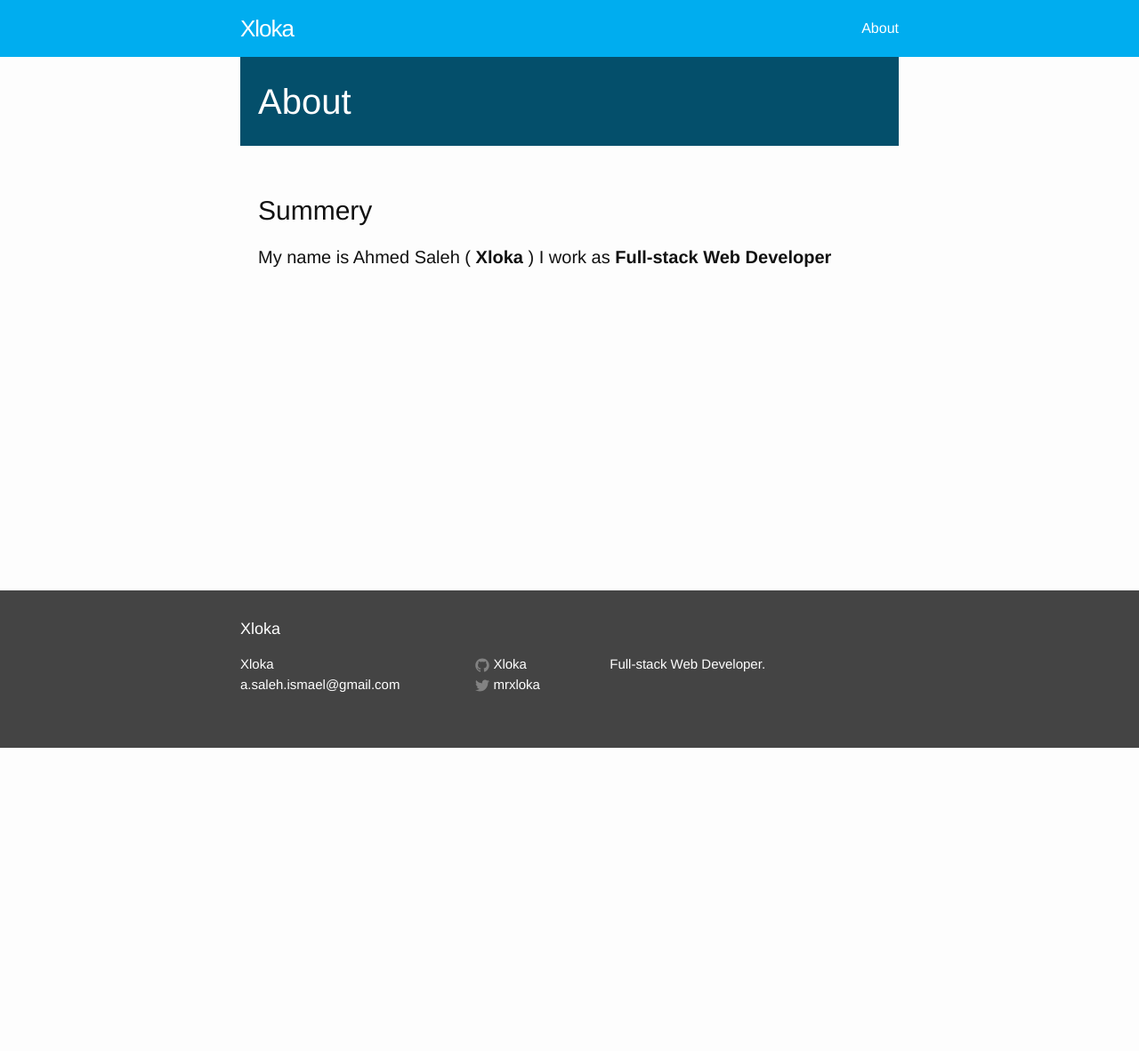
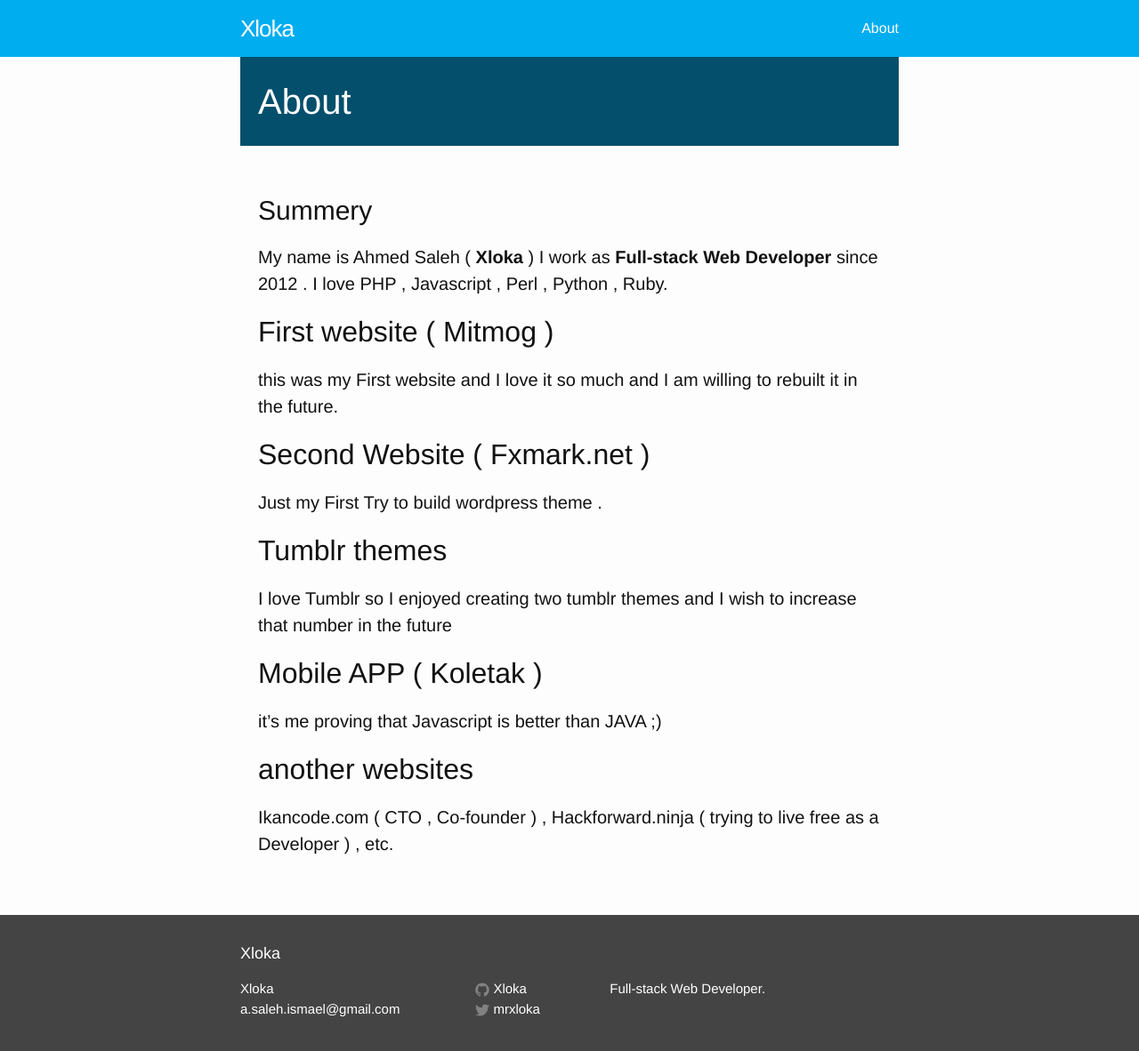
Before and after one commit to Xloka/xloka.github.io, a Jekyll site: the page built from about.md, in a window 1280 px wide and 1206 px high. Shown: the top 1182 px of the window at 89% size. Built offline with Jekyll 4.4.1, drawn with Linux system fonts in a browser that asks for light colours.

Commit message:
final about

```diff
--- a/about.md
+++ b/about.md
@@ -5,4 +5,20 @@
 ---
 #Summery
 
-My name is Ahmed Saleh ( **Xloka** ) I work as **Full-stack Web Developer**
+My name is Ahmed Saleh ( **Xloka** ) I work as **Full-stack Web Developer** since 2012 .
+I love PHP , Javascript , Perl , Python , Ruby.
+
+## First website ( Mitmog  )
+this was my First website and I love it so much and I am willing to rebuilt it in the future.
+
+## Second Website ( Fxmark.net )
+Just my First Try to build wordpress theme .
+
+## Tumblr themes
+I love Tumblr so I enjoyed creating two tumblr themes and I wish to increase that number in the future
+
+## Mobile APP ( Koletak )
+it's me proving that Javascript is better than JAVA ;)
+
+## another websites
+Ikancode.com ( CTO , Co-founder ) , Hackforward.ninja ( trying to live free as a Developer ) , etc.
```
Also changed, not shown: favicon.ico (added).
